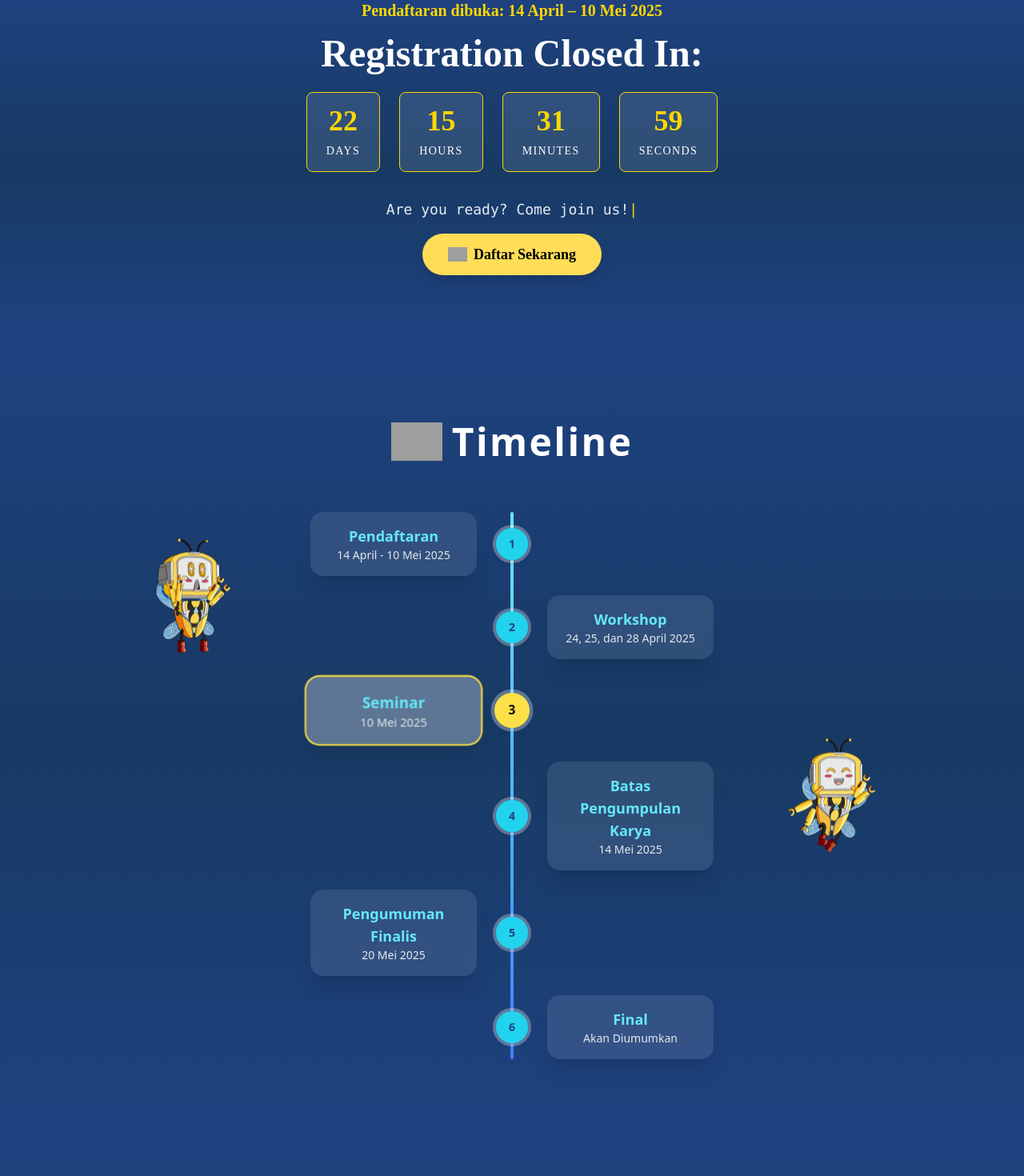
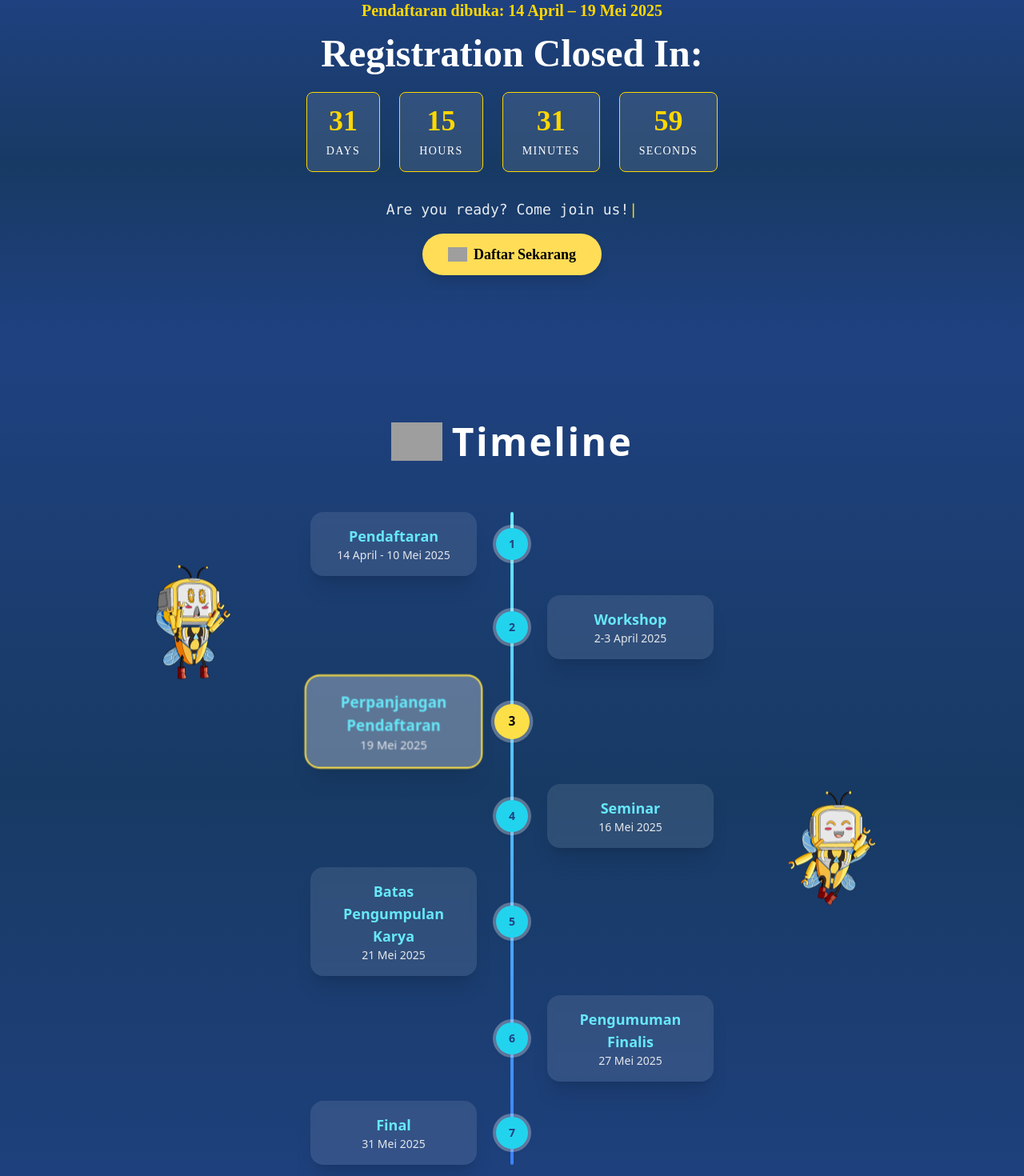
Before and after one commit to FadhilHere/hitech, a React (Vite) app: page / in a window 1280 px wide. Shown: the part 780-2250 px from the top of the page at 80% size. Built offline with nearby package versions, Linux system fonts and the light colour scheme; grey boxes are pictures that could not be loaded.

Commit message:
Revisi Rundown

```diff
--- a/src/components/CountdownSection.jsx
+++ b/src/components/CountdownSection.jsx
@@ -3,7 +3,7 @@ import logo from "/logo-hitech7.png";
 
 const CountdownSection = () => {
     const calculateTimeLeft = () => {
-        const deadline = new Date("2025-05-09T23:59:00");
+        const deadline = new Date("2025-05-18T23:59:00");
         const now = new Date();
         const difference = deadline.getTime() - now.getTime();
 
@@ -70,7 +70,7 @@ const CountdownSection = () => {
     return (
         <section className="relative bg-gradient-to-b from-[#1F4180] via-[#173A64] to-[#1F4180] text-white pt-2 pb-20 px-6 overflow-hidden font-[Poppins]">
             <div className="relative z-10 max-w-screen-xl mx-auto text-center">
-                <p className="text-xl text-[#FFD700] mb-4 font-semibold">Pendaftaran dibuka: 14 April – 10 Mei 2025</p>
+                <p className="text-xl text-[#FFD700] mb-4 font-semibold">Pendaftaran dibuka: 14 April – 19 Mei 2025</p>
                 <h1 className="text-4xl sm:text-5xl font-extrabold text-white mb-6">Registration Closed In:</h1>
 
                 {/* Countdown */}
--- a/src/components/Timeline.jsx
+++ b/src/components/Timeline.jsx
@@ -7,11 +7,12 @@ import logo from "/logo-hitech7.png";
 const Timeline = () => {
   const events = [
     { title: "Pendaftaran", date: "14 April - 10 Mei 2025", id: 1 },
-    { title: "Workshop", date: "24, 25, dan 28 April 2025", id: 2 },
-    { title: "Seminar", date: "10 Mei 2025", id: 3 },
-    { title: "Batas Pengumpulan Karya", date: "14 Mei 2025", id: 4 },
-    { title: "Pengumuman Finalis", date: "20 Mei 2025", id: 5 },
-    { title: "Final", date: "Akan Diumumkan", id: 6 },
+    { title: "Workshop", date: "2-3 April 2025", id: 2 },
+    { title: "Perpanjangan Pendaftaran", date: "19 Mei 2025", id: 3 },
+    { title: "Seminar", date: "16 Mei 2025", id: 4 },
+    { title: "Batas Pengumpulan Karya", date: "21 Mei 2025", id: 5 },
+    { title: "Pengumuman Finalis", date: "27 Mei 2025", id: 6 },
+    { title: "Final", date: "31 Mei 2025", id: 7 },
   ];
 
   const [activeIndex, setActiveIndex] = useState(0);
```
